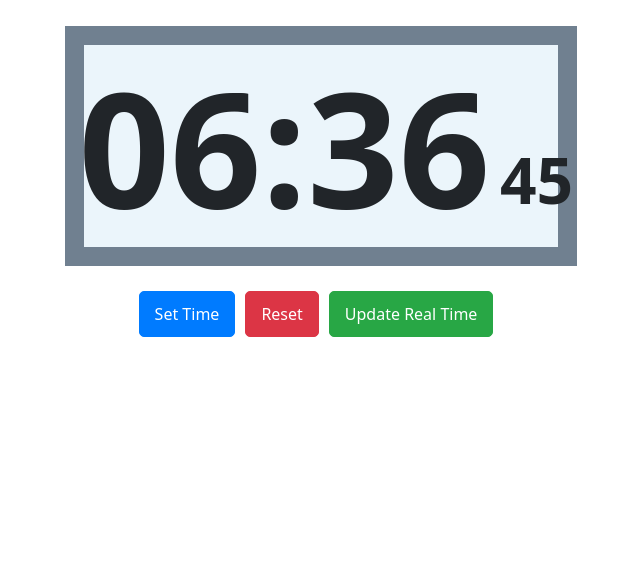
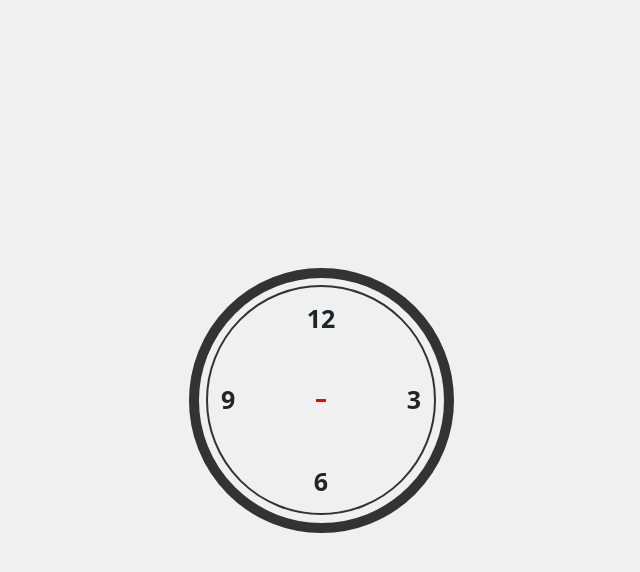
Before and after one commit to danish40416/Digital-Clock, a React (Create React App) app: page / in a window 1280 px wide. Shown: the top 572 px of the page, without its empty margins (319-959 px from the left). Built offline with nearby package versions, Linux system fonts and the light colour scheme.

Commit message:
styling analog clock

```diff
--- a/package.json
+++ b/package.json
@@ -8,6 +8,7 @@
     "@testing-library/user-event": "^13.5.0",
     "react": "^18.2.0",
     "react-dom": "^18.2.0",
+    "react-router-dom": "^6.21.1",
     "react-scripts": "5.0.1",
     "web-vitals": "^2.1.4"
   },
--- a/src/App.js
+++ b/src/App.js
@@ -1,12 +1,16 @@
 import React from 'react';
 import DigitalWatch from './Components/digitalClock/DigitalWatch';
+import AnalogWatch from './Components/analogClock/AnalogWatch';
 import './App.css';
 
 export default function App() {
   console.log('abc')
 
   return (
-    <div> <DigitalWatch /></div>
+    <div>
+       {/* <DigitalWatch /> */}
+       <AnalogWatch/>
+    </div>
 
   );
 }
--- /dev/null
+++ b/src/Components/analogClock/AnalogWatch.js
@@ -0,0 +1,20 @@
+import React from 'react'
+import classes from './AnalogWatch.module.css';
+
+export default function AnalogWatch() {
+  return (
+   <div className={classes.analog}>
+    <div className={classes.clock}>
+
+      <div className={classes.num} id={classes.three}>3</div>
+      <div className={classes.num} id={classes.six}>6</div>
+      <div className={classes.num} id={classes.nine}>9</div>
+      <div className={classes.num} id={classes.twelve}>12</div>
+      <div className={classes.origin} >
+        <div className={classes.hour}></div>
+
+      </div>
+    </div>
+  </div>
+  )
+}
--- /dev/null
+++ b/src/Components/analogClock/AnalogWatch.module.css
@@ -0,0 +1,80 @@
+body {
+    display: flex;
+    justify-content: center;
+    align-items: center;
+    height: 100vh;
+    margin: 0;
+    background-color: #f0f0f0;
+  }
+
+  .analog{
+    position: relative;
+    width: 265px;
+    height: 265px;
+    border: 10px solid #333;
+    border-radius: 50%;
+    display: flex;
+    justify-content: center;
+    align-items: center;
+  }
+
+  .clock {
+    width: 230px;
+    height: 230px;
+    border: 2px solid #333;
+    border-radius: 50%;
+    padding: 7px;
+    display: flex;
+    justify-content: center;
+    align-items: center;
+    position: absolute;
+    top: 50%;
+    left: 50%;
+    transform: translate(-50%, -50%);
+  }
+
+  #three {
+    justify-content: right;
+    align-items: center;
+  }
+
+  #six {
+    justify-content: center;
+    align-items: flex-end;
+  }
+
+  #nine {
+    justify-content: left;
+    align-items: center;
+  }
+
+  #twelve {
+    justify-content: center;
+    align-items: flex-start;
+  }
+
+  .num {
+    position: absolute;
+    height: 200px;
+    width: 200px;
+    display: flex;
+    font-size: 25px;
+    font-weight: bolder;
+  }
+
+  .origin {
+    position: relative;
+    height: 200px;
+    width: 200px;
+    display: flex;
+    justify-content: center;
+    align-items: center;
+    font-size: 25px;
+    font-weight: bolder;
+  }
+  .hour{
+    position: absolute;
+    background-color: red;
+    height: 3px;
+    width: 10px;
+  }
--- a/src/index.js
+++ b/src/index.js
@@ -3,13 +3,14 @@ import ReactDOM from 'react-dom/client';
 import './index.css';
 import App from './App';
 import reportWebVitals from './reportWebVitals';
+import { BrowserRouter } from 'react-router-dom';
 
 
 
 const root = ReactDOM.createRoot(document.getElementById('root'));
 root.render(
+  <BrowserRouter><App /></BrowserRouter>
 
-    <App />
 );
 
 reportWebVitals();
```
Also changed, not shown: 1 other file (tests, documents, lock files or other folders).
